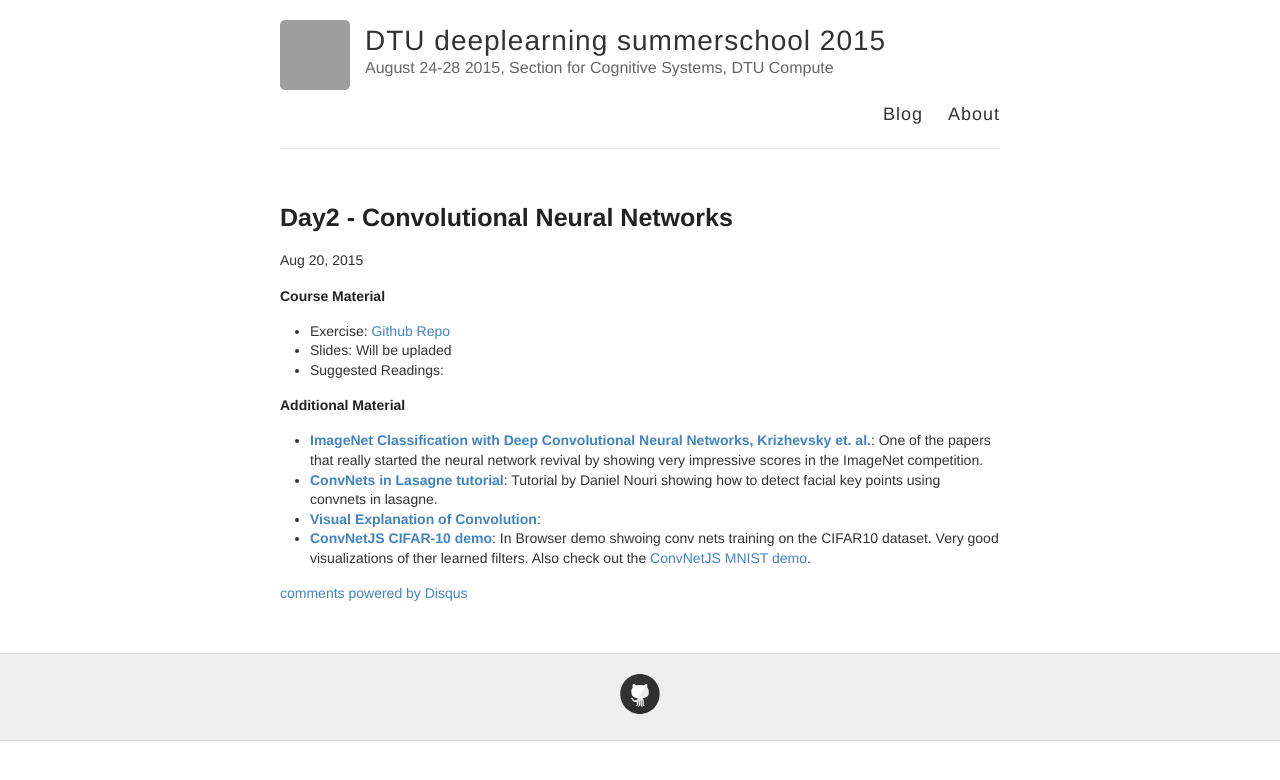
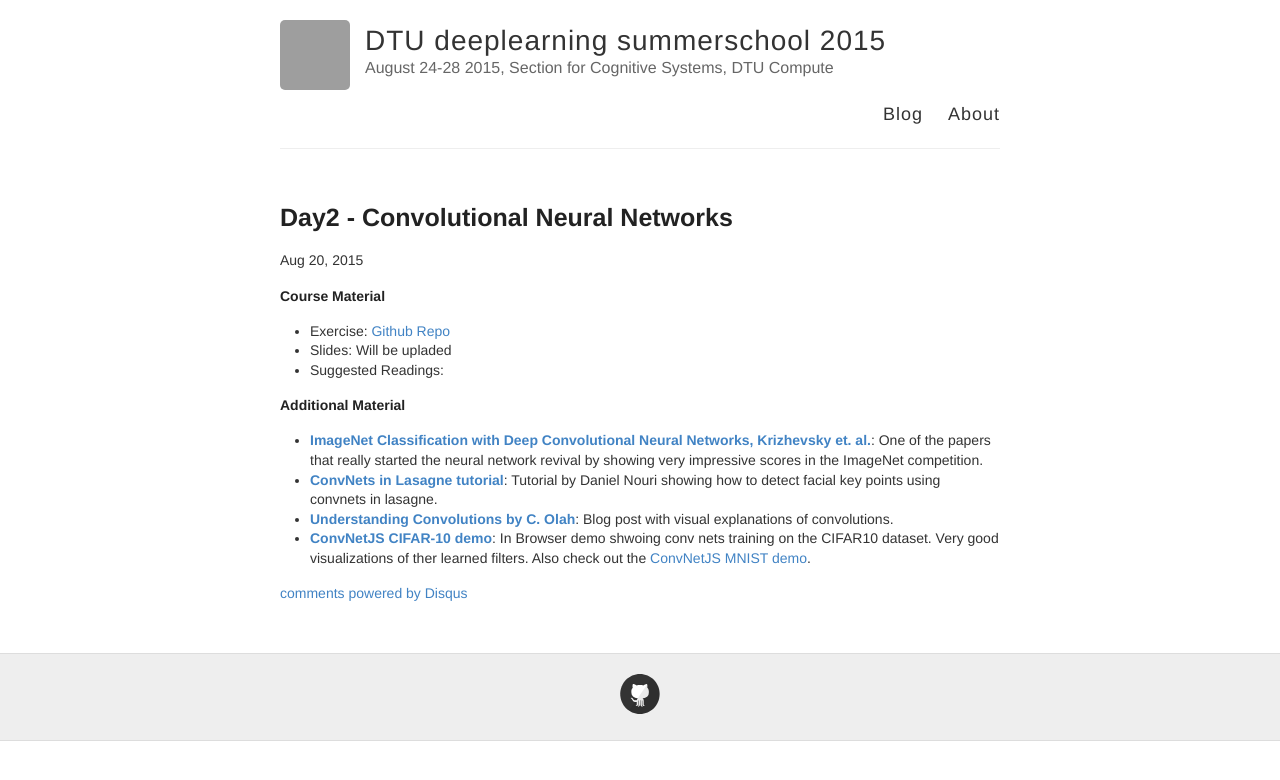
Before and after one commit to JMDP5/DTU-deeplearning.github.io, a Jekyll site: the page built from _posts/2015-8-20-Day2.md, in a window 1280 px wide. Shown: the top 780 px of the page. Built offline with Jekyll 4.4.1, drawn with Linux system fonts in a browser that asks for light colours; Markdown is read by kramdown in place of the engine named in the settings; comment, search, counter and statistics services are not loaded; grey boxes are pictures that could not be loaded.

Commit message:
day2 fix

```diff
--- a/_posts/2015-8-20-Day2.md
+++ b/_posts/2015-8-20-Day2.md
@@ -17,5 +17,5 @@ published: true
 
 * **[ImageNet Classification with Deep Convolutional Neural Networks, Krizhevsky et. al.](https://papers.nips.cc/paper/4824-imagenet-classification-with-deep-convolutional-neural-networks.pdf)**: One of the papers that really started the neural network revival by showing very impressive scores in the ImageNet competition.
 * **[ConvNets in Lasagne tutorial](http://danielnouri.org/notes/2014/12/17/using-convolutional-neural-nets-to-detect-facial-keypoints-tutorial/)**: Tutorial by Daniel Nouri showing how to detect facial key points using convnets in lasagne.
-* **[Visual Explanation of Convolution](http://colah.github.io/posts/2014-07-Understanding-Convolutions/)**:
+* **[Understanding Convolutions by C. Olah](http://colah.github.io/posts/2014-07-Understanding-Convolutions/)**: Blog post with visual explanations of convolutions.
 * **[ConvNetJS CIFAR-10 demo](http://cs.stanford.edu/people/karpathy/convnetjs/demo/cifar10.html)**: In Browser demo shwoing conv nets training on the CIFAR10 dataset. Very good visualizations of ther learned filters. Also check out the [ConvNetJS MNIST demo](http://cs.stanford.edu/people/karpathy/convnetjs/demo/mnist.html).
```
